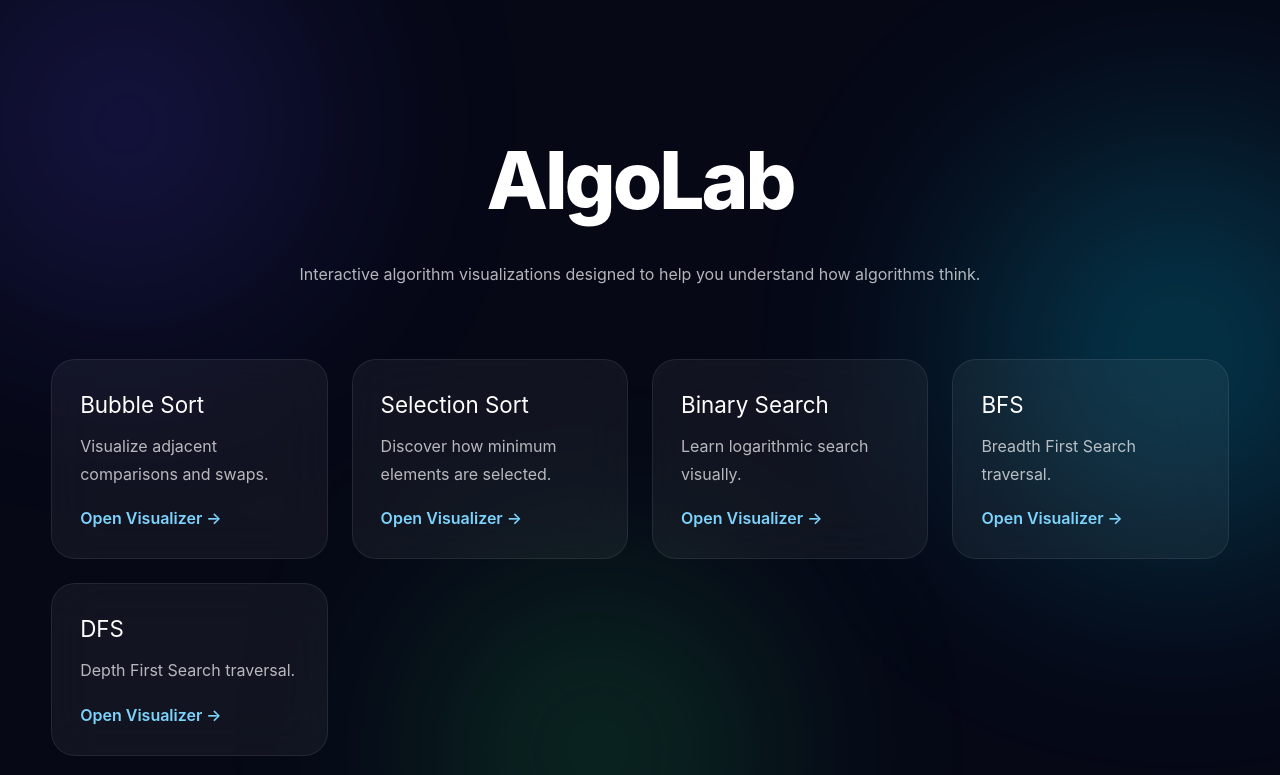
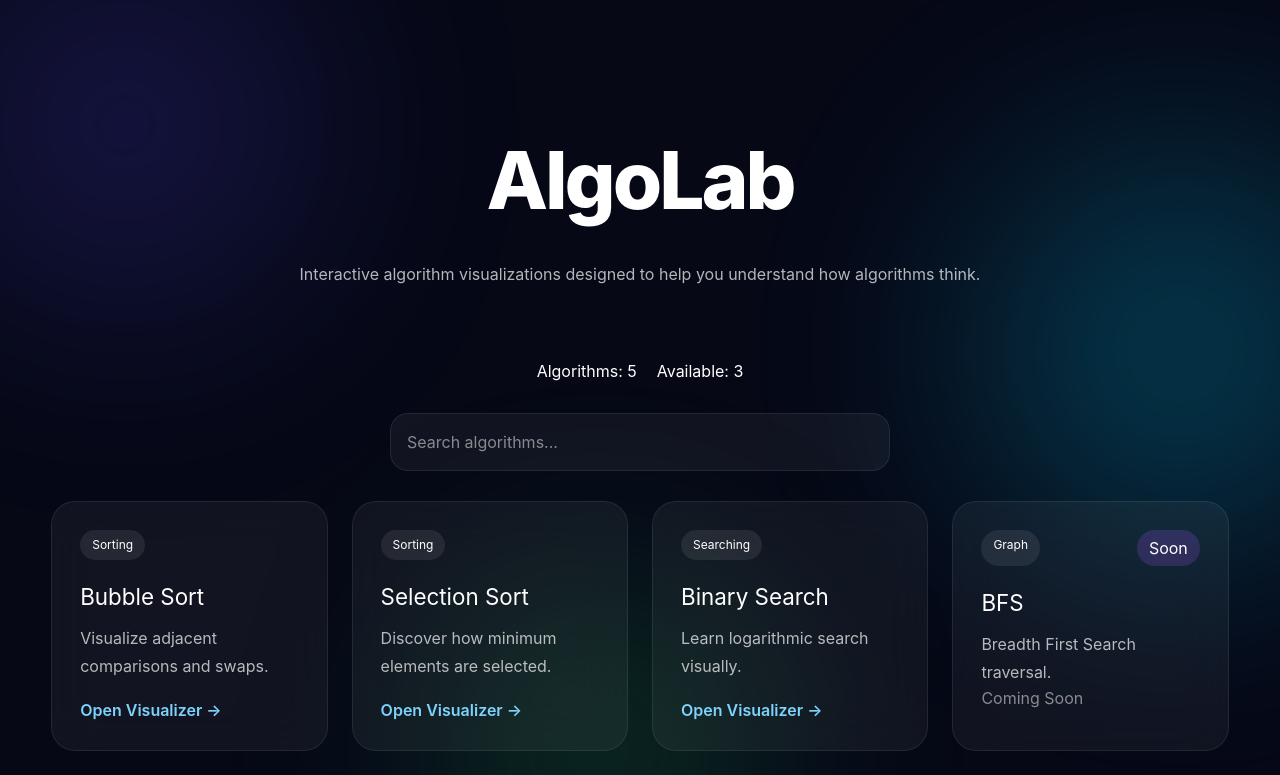
Before and after one commit to djabranemmd/algo-lab, a React (Vite) app: page / in a window 1280 px wide. Shown: the top 775 px of the page. Built offline with nearby package versions, Linux system fonts and the light colour scheme.

Commit message:
feat: improve homepage with search and categories

```diff
--- /dev/null
+++ b/src/algorithms/binarySearch.js
@@ -0,0 +1,74 @@
+export function generateBinarySearchSteps(inputArray, target) {
+  const arr = [...inputArray].sort((a, b) => a - b);
+
+  const steps = [];
+
+  let left = 0;
+  let right = arr.length - 1;
+
+  while (left <= right) {
+    const middle = Math.floor((left + right) / 2);
+
+    steps.push({
+      array: [...arr],
+      left,
+      right,
+      middle,
+      found: false,
+      target,
+      description: `Checking middle value ${arr[middle]}`,
+    });
+
+    if (arr[middle] === target) {
+      steps.push({
+        array: [...arr],
+        left,
+        right,
+        middle,
+        found: true,
+        target,
+        description: `Target ${target} found`,
+      });
+
+      return steps;
+    }
+
+    if (target > arr[middle]) {
+      steps.push({
+        array: [...arr],
+        left,
+        right,
+        middle,
+        found: false,
+        target,
+        description: `${target} > ${arr[middle]} → Search right half`,
+      });
+
+      left = middle + 1;
+    } else {
+      steps.push({
+        array: [...arr],
+        left,
+        right,
+        middle,
+        found: false,
+        target,
+        description: `${target} < ${arr[middle]} → Search left half`,
+      });
+
+      right = middle - 1;
+    }
+  }
+
+  steps.push({
+    array: [...arr],
+    left: -1,
+    right: -1,
+    middle: -1,
+    found: false,
+    target,
+    description: `Target ${target} not found`,
+  });
+
+  return steps;
+}
--- /dev/null
+++ b/src/components/algorithm/BinarySearchVisualizer.jsx
@@ -0,0 +1,230 @@
+import { useMemo, useState } from "react";
+
+import usePlayback from "../../hooks/usePlayback";
+
+import PlaybackControls from "../controls/PlaybackControls";
+
+import {
+  generateBinarySearchSteps,
+} from "../../algorithms/binarySearch";
+
+function BinarySearchVisualizer() {
+  const [
+    arrayInput,
+    setArrayInput,
+  ] = useState(
+    "1 3 5 7 9 11 13"
+  );
+
+  const [
+    targetInput,
+    setTargetInput,
+  ] = useState("9");
+
+  const [
+    numbers,
+    setNumbers,
+  ] = useState([
+    1,
+    3,
+    5,
+    7,
+    9,
+    11,
+    13,
+  ]);
+
+  const [
+    target,
+    setTarget,
+  ] = useState(9);
+
+  const steps = useMemo(() => {
+    return generateBinarySearchSteps(
+      numbers,
+      target
+    );
+  }, [numbers, target]);
+
+  const playback =
+    usePlayback(
+      steps.length
+    );
+
+  const generateSearch =
+    () => {
+      const parsedArray =
+        arrayInput
+          .trim()
+          .split(/\s+/)
+          .map(Number);
+
+      const parsedTarget =
+        Number(targetInput);
+
+      if (
+        parsedArray.some(
+          Number.isNaN
+        )
+      ) {
+        return;
+      }
+
+      if (
+        Number.isNaN(
+          parsedTarget
+        )
+      ) {
+        return;
+      }
+
+      setNumbers(
+        parsedArray
+      );
+
+      setTarget(
+        parsedTarget
+      );
+
+      playback.reset();
+    };
+
+  const step =
+    steps[
+      playback.currentStep
+    ];
+
+  return (
+    <>
+      <div className="binary-inputs">
+        <input
+          value={arrayInput}
+          onChange={(e) =>
+            setArrayInput(
+              e.target.value
+            )
+          }
+          placeholder="1 3 5 7 9"
+          className="array-input"
+        />
+
+        <input
+          value={targetInput}
+          onChange={(e) =>
+            setTargetInput(
+              e.target.value
+            )
+          }
+          placeholder="Target"
+          className="array-input"
+        />
+
+        <button
+          className="generate-btn"
+          onClick={
+            generateSearch
+          }
+        >
+          Generate Search
+        </button>
+      </div>
+
+      <div className="binary-array">
+        {step.array.map(
+          (
+            value,
+            index
+          ) => {
+            let className =
+              "binary-item";
+
+            if (
+              step.found &&
+              index ===
+                step.middle
+            ) {
+              className +=
+                " binary-found";
+            } else if (
+              index ===
+              step.middle
+            ) {
+              className +=
+                " binary-middle";
+            }
+
+            return (
+              <div
+                key={index}
+                className={
+                  className
+                }
+              >
+                {value}
+              </div>
+            );
+          }
+        )}
+      </div>
+
+      <PlaybackControls
+        isPlaying={
+          playback.isPlaying
+        }
+        onPlay={
+          playback.play
+        }
+        onPause={
+          playback.pause
+        }
+        onNext={
+          playback.next
+        }
+        onPrev={
+          playback.prev
+        }
+        onReset={
+          playback.reset
+        }
+        speed={
+          playback.speed
+        }
+        setSpeed={
+          playback.setSpeed
+        }
+      />
+
+      <div className="description-box">
+        {step.description}
+      </div>
+
+      <div className="complexity-panel">
+        <h3>
+          Complexity
+        </h3>
+
+        <p>
+          Best Case:
+          O(1)
+        </p>
+
+        <p>
+          Average:
+          O(log n)
+        </p>
+
+        <p>
+          Worst:
+          O(log n)
+        </p>
+
+        <p>
+          Space:
+          O(1)
+        </p>
+      </div>
+    </>
+  );
+}
+
+export default BinarySearchVisualizer;
--- a/src/components/ui/AlgorithmCard.jsx
+++ b/src/components/ui/AlgorithmCard.jsx
@@ -5,24 +5,44 @@ function AlgorithmCard({
   title,
   description,
   slug,
+  category,
+  available,
 }) {
   return (
     <motion.div
       whileHover={{
         y: -8,
       }}
-      className="glass-card"
+      className="glass-card algorithm-card"
     >
+      <div className="card-top">
+        <span className="category-badge">
+          {category}
+        </span>
+
+        {!available && (
+          <span className="soon-badge">
+            Soon
+          </span>
+        )}
+      </div>
+
       <h3>{title}</h3>
 
       <p>{description}</p>
 
+      {available ? (
         <Link
           to={`/algorithm/${slug}`}
           className="card-link"
         >
           Open Visualizer →
         </Link>
+      ) : (
+        <span className="disabled-link">
+          Coming Soon
+        </span>
+      )}
     </motion.div>
   );
 }
--- a/src/data/algorithms.js
+++ b/src/data/algorithms.js
@@ -2,6 +2,8 @@ export const algorithms = [
   {
     title: "Bubble Sort",
     slug: "bubble-sort",
+    category: "Sorting",
+    available: true,
     description:
       "Visualize adjacent comparisons and swaps.",
   },
@@ -9,6 +11,8 @@ export const algorithms = [
   {
     title: "Selection Sort",
     slug: "selection-sort",
+    category: "Sorting",
+    available: true,
     description:
       "Discover how minimum elements are selected.",
   },
@@ -16,6 +20,8 @@ export const algorithms = [
   {
     title: "Binary Search",
     slug: "binary-search",
+    category: "Searching",
+    available: true,
     description:
       "Learn logarithmic search visually.",
   },
@@ -23,6 +29,8 @@ export const algorithms = [
   {
     title: "BFS",
     slug: "bfs",
+    category: "Graph",
+    available: false,
     description:
       "Breadth First Search traversal.",
   },
@@ -30,6 +38,8 @@ export const algorithms = [
   {
     title: "DFS",
     slug: "dfs",
+    category: "Graph",
+    available: false,
     description:
       "Depth First Search traversal.",
   },
--- a/src/pages/AlgorithmPage.jsx
+++ b/src/pages/AlgorithmPage.jsx
@@ -2,6 +2,7 @@ import { Link, useParams } from "react-router-dom";
 
 import BubbleSortVisualizer from "../components/algorithm/BubbleSortVisualizer";
 import SelectionSortVisualizer from "../components/algorithm/SelectionSortVisualizer";
+import BinarySearchVisualizer from "../components/algorithm/BinarySearchVisualizer";
 
 function AlgorithmPage() {
   const { slug } = useParams();
@@ -15,8 +16,7 @@ function AlgorithmPage() {
         ← Back to Home
       </Link>
 
-      {slug ===
-        "bubble-sort" && (
+      {slug === "bubble-sort" && (
         <>
           <h1 className="algorithm-title">
             Bubble Sort
@@ -26,8 +26,7 @@ function AlgorithmPage() {
         </>
       )}
 
-      {slug ===
-        "selection-sort" && (
+      {slug === "selection-sort" && (
         <>
           <h1 className="algorithm-title">
             Selection Sort
@@ -37,9 +36,20 @@ function AlgorithmPage() {
         </>
       )}
 
+      {slug === "binary-search" && (
+        <>
+          <h1 className="algorithm-title">
+            Binary Search
+          </h1>
+
+          <BinarySearchVisualizer />
+        </>
+      )}
+
       {![
         "bubble-sort",
         "selection-sort",
+        "binary-search",
       ].includes(slug) && (
         <div className="glass-card">
           <h2>
--- a/src/pages/HomePage.jsx
+++ b/src/pages/HomePage.jsx
@@ -1,3 +1,4 @@
+import { useMemo, useState } from "react";
 import { motion } from "framer-motion";
 
 import AlgorithmCard from "../components/ui/AlgorithmCard";
@@ -5,6 +6,26 @@ import AlgorithmCard from "../components/ui/AlgorithmCard";
 import { algorithms } from "../data/algorithms";
 
 function HomePage() {
+  const [search, setSearch] =
+    useState("");
+
+  const filteredAlgorithms =
+    useMemo(() => {
+      return algorithms.filter(
+        (algorithm) =>
+          algorithm.title
+            .toLowerCase()
+            .includes(
+              search.toLowerCase()
+            ) ||
+          algorithm.category
+            .toLowerCase()
+            .includes(
+              search.toLowerCase()
+            )
+      );
+    }, [search]);
+
   return (
     <section className="container-page">
       <motion.div
@@ -26,15 +47,47 @@ function HomePage() {
           designed to help you understand how
           algorithms think.
         </p>
+
+        <div className="stats-box">
+          <span>
+            Algorithms:{" "}
+            {algorithms.length}
+          </span>
+
+          <span>
+            Available:{" "}
+            {
+              algorithms.filter(
+                (a) =>
+                  a.available
+              ).length
+            }
+          </span>
+        </div>
+
+        <input
+          className="search-input"
+          placeholder="Search algorithms..."
+          value={search}
+          onChange={(e) =>
+            setSearch(
+              e.target.value
+            )
+          }
+        />
       </motion.div>
 
       <div className="cards-grid">
-        {algorithms.map((algorithm) => (
-          <AlgorithmCard
-            key={algorithm.slug}
-            {...algorithm}
-          />
-        ))}
+        {filteredAlgorithms.map(
+          (algorithm) => (
+            <AlgorithmCard
+              key={
+                algorithm.slug
+              }
+              {...algorithm}
+            />
+          )
+        )}
       </div>
     </section>
   );
--- a/src/styles/globals.css
+++ b/src/styles/globals.css
@@ -360,3 +360,137 @@ body {
       #a855f7,
       #7e22ce);
 }
+
+.binary-inputs {
+  display: flex;
+  gap: 12px;
+  flex-wrap: wrap;
+  justify-content: center;
+  margin-bottom: 30px;
+}
+
+.binary-array {
+  display: flex;
+  justify-content: center;
+  gap: 12px;
+  flex-wrap: wrap;
+  margin: 40px 0;
+}
+
+.binary-item {
+  width: 60px;
+  height: 60px;
+
+  display: flex;
+  align-items: center;
+  justify-content: center;
+
+  border-radius: 16px;
+
+  background: rgba(255,
+      255,
+      255,
+      0.08);
+
+  font-weight: 700;
+}
+
+.binary-middle {
+  background: #eab308;
+  color: black;
+}
+
+.binary-found {
+  background: #22c55e;
+}
+
+.complexity-panel {
+  max-width: 500px;
+
+  margin: 30px auto;
+
+  padding: 20px;
+
+  border-radius: 18px;
+
+  background: rgba(255,
+      255,
+      255,
+      0.05);
+}
+
+.search-input {
+  width: 100%;
+  max-width: 500px;
+
+  margin: 30px auto;
+
+  display: block;
+
+  padding: 16px;
+
+  border-radius: 18px;
+
+  border: 1px solid rgba(
+    255,
+    255,
+    255,
+    0.08
+  );
+
+  background: rgba(
+    255,
+    255,
+    255,
+    0.05
+  );
+
+  color: white;
+}
+
+.stats-box {
+  display: flex;
+  justify-content: center;
+  gap: 20px;
+
+  margin-top: 20px;
+}
+
+.category-badge {
+  padding: 6px 12px;
+
+  border-radius: 999px;
+
+  background: rgba(
+    255,
+    255,
+    255,
+    0.08
+  );
+
+  font-size: 12px;
+}
+
+.soon-badge {
+  padding: 6px 12px;
+
+  border-radius: 999px;
+
+  background: rgba(
+    168,
+    85,
+    247,
+    0.2
+  );
+}
+
+.card-top {
+  display: flex;
+  justify-content: space-between;
+
+  margin-bottom: 20px;
+}
+
+.disabled-link {
+  opacity: 0.5;
+}
```
Lines whose indentation alone changed are shown as unchanged.
